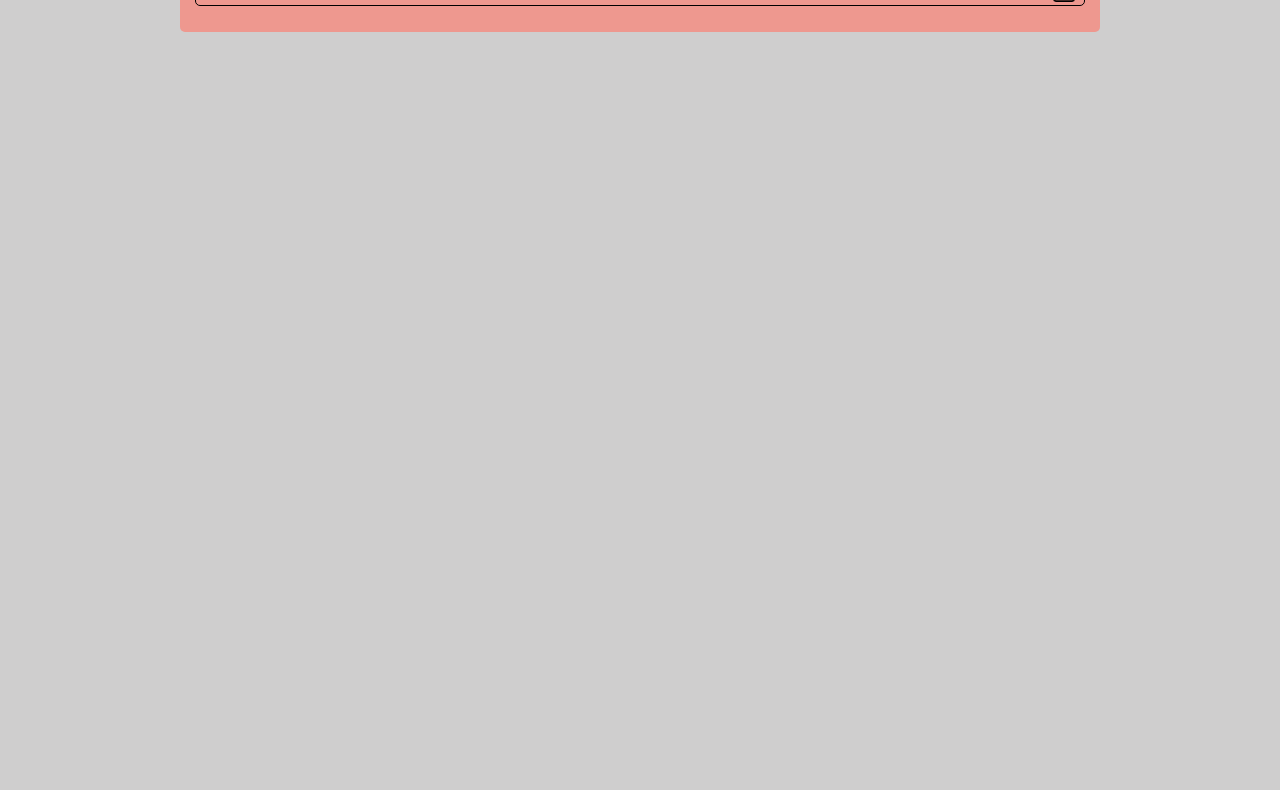
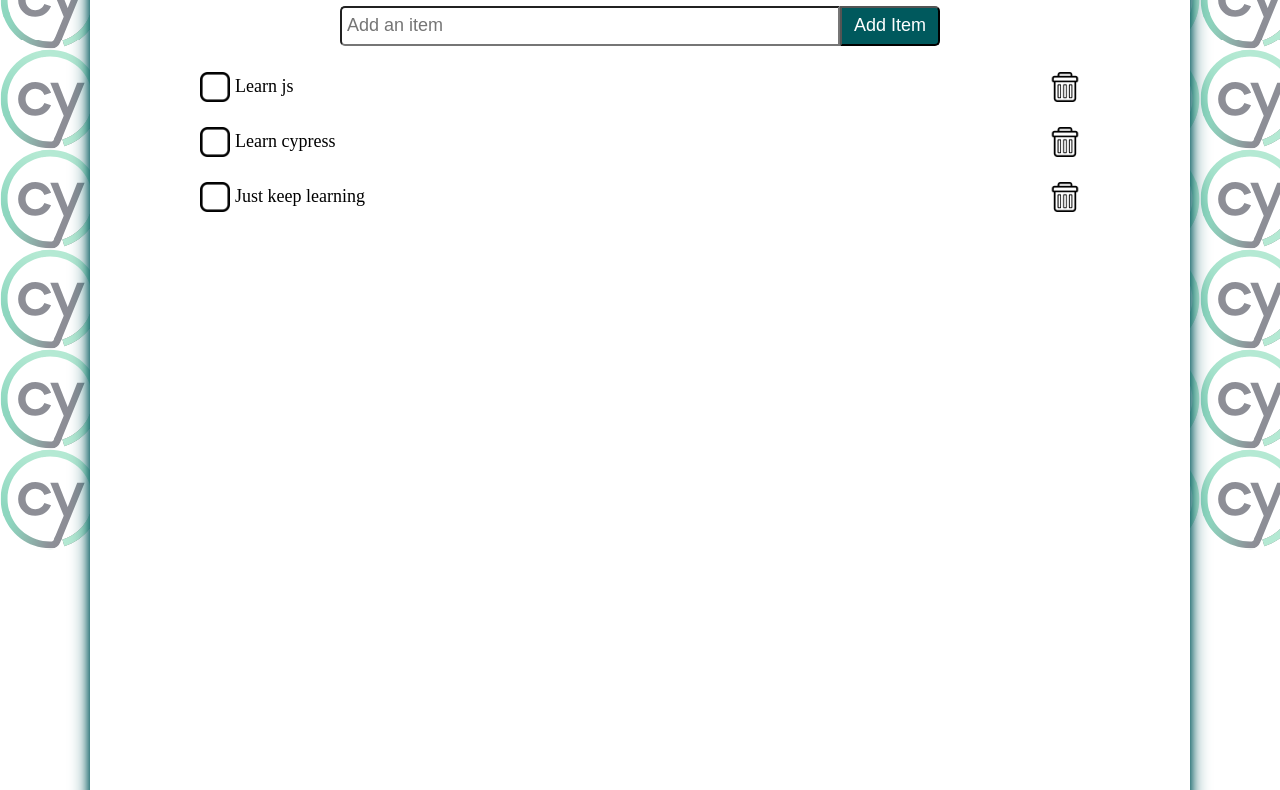
Before and after one commit to conversaShawn/simple_js_todo_app, a plain HTML site: page index.html in a window 1280 px wide. Shown: the part 250-1040 px from the top of the page. Before the commit the page ends 800 px from the top, so only its background shows below. Drawn offline with Linux system fonts and the light colour scheme.

Commit message:
update design and ux

```diff
--- a/app.js
+++ b/app.js
@@ -1,20 +1,4 @@
 // console.log("js file works");
-
-// TOGGLE COMPLETE/INCOMPLETE
-const toggleComplete = () => {
-  // console.log("it toggles");
-
-  // get parent node
-  let completed = document.querySelector("ul");
-  // add event listener
-  completed.addEventListener("click", (todo) => {
-    // toggle class
-    todo.target.tagName === "LI"
-      ? todo.target.classList.toggle("markComplete")
-      : false;
-  });
-};
-toggleComplete();
 
 // ADD DELETE BUTTON;
 const addTrashCan = () => {
@@ -23,7 +7,7 @@ const addTrashCan = () => {
   // get parent node
   let addTrashCanIcon = document.querySelectorAll("li");
 
-  // add event listener
+  // DELETE
   addTrashCanIcon.forEach((singleTrashCan) => {
     let trashcan = document.createElement("div");
     trashcan.classList.add("deleteToDo");
@@ -35,6 +19,28 @@ const addTrashCan = () => {
   });
 };
 addTrashCan();
+
+// ADD COMPLETE/INCOMPLETE BUTTON;
+const addCheckBox = () => {
+  // console.log("it toggles");
+
+  // get parent node
+  let addCheckBoxIcon = document.querySelectorAll("li");
+
+  // TOGGLE COMPLETE/INCOMPLETE
+  addCheckBoxIcon.forEach((singleCheckBox) => {
+    let checkbox = document.createElement("div");
+    checkbox.classList.add("checkToDo");
+    singleCheckBox.prepend(checkbox);
+    checkbox.addEventListener("click", () => {
+      // toggle class
+      checkbox.parentElement.classList.toggle("markComplete");
+      checkbox.classList.toggle("markCompleteCheckBox");
+      // console.log("clicks");
+    });
+  });
+};
+addCheckBox();
 
 // ADD NEW TODO
 const addNewToDo = () => {
@@ -61,6 +67,20 @@ const addNewToDo = () => {
     trashcan.parentElement.style.display = "none";
   });
 
+  // ADD COMPLETE/INCOMPLETE TO NEW TODO
+  // create element
+  let checkbox = document.createElement("div");
+  checkbox.classList.add("checkToDo");
+  // prepend complete/incomplete button to element
+  element.prepend(checkbox);
+  // add event listener to complete/incomplete button
+  checkbox.addEventListener("click", (todo) => {
+    // toggle class
+    checkbox.parentElement.classList.toggle("markComplete");
+    checkbox.classList.toggle("markCompleteCheckBox");
+    // console.log('toggles complete')
+  });
+
   // APPEND TEXT NODE TO TODO LIST OR THROW ERROR IF TEXT INPUT EMPTY
   newToDoText === ""
     ? alert("YOU MUST ENTER NEW TODO")
--- a/index.html
+++ b/index.html
@@ -1,19 +1,29 @@
 <html lang="en">
   <head>
-    <meta charset="UTF-8">
-    <meta http-equiv="X-UA-Compatible" content="IE=edge">
-    <meta name="viewport" content="width=device-width, initial-scale=1.0">
-    <link rel="stylesheet" href="./styles.css">
+    <meta charset="UTF-8" />
+    <meta http-equiv="X-UA-Compatible" content="IE=edge" />
+    <meta name="viewport" content="width=device-width, initial-scale=1.0" />
+    <link rel="stylesheet" href="./styles.css" />
+    <link rel="preconnect" href="https://fonts.googleapis.com" />
+    <link rel="preconnect" href="https://fonts.gstatic.com" crossorigin />
+    <link
+      href="https://fonts.googleapis.com/css2?family=Roboto:wght@500&display=swap"
+      rel="stylesheet"
+    />
     <title>Document</title>
   </head>
   <body>
     <div class="appContainer">
-
-        <h1>Todo App</h1>
+      <h1>cy.ToDo App</h1>
       <div class="addToDoContainer">
-
-            <input id="newToDo" type="text" />
-            <button placeholder="Add New Todo" onclick="addNewToDo()">Add</button>
+        <input id="newToDo" type="text" placeholder="Add an item" />
+        <button
+          id="addToDoButton"
+          placeholder="Add New ToDo"
+          onclick="addNewToDo()"
+        >
+          Add Item
+        </button>
       </div>
       <ul id="toDoList">
         <li class="individualToDo">Learn js</li>
--- a/styles.css
+++ b/styles.css
@@ -1,17 +1,46 @@
-body {
-  background: rgb(207, 206, 206);
+body::after {
+  background-size: 100px !important;
+  background-repeat: repeat;
+  font-family: 'Gill Sans', 'Gill Sans MT', Calibri, 'Trebuchet MS', sans-serif;
+  content: "";
+  background: url(/images/background.svg);
+  opacity: 0.5;
+  top: 0;
+  left: 0;
+  bottom: 0;
+  right: 0;
+  position: absolute;
+  z-index: -1;
 }
 
 .appContainer {
   max-width: 900px;
-  margin: auto;
-  background: rgb(238, 152, 143);
-  padding: 10px;
+  height: 100vh;
+  margin: 75px auto;
+  background: rgb(255, 255, 255);
+  padding: 100px 100px;
   border-radius: 5px;
+  box-shadow: 0 4px 8px 0 #00595d, 0 6px 20px 0 #00595d
 }
 
 h1 {
   text-align: center;
+  font-family: 'Roboto', sans-serif;
+}
+
+#addToDoButton {
+  background-color: #00595d;
+  color: white;
+  height: 40px;
+  width: 100px;
+  font-size: large;
+  border-radius: 0px 5px 5px 0px;
+}
+
+#newToDo {
+  border-radius: 5px 0px 0px 5px;
+  font-size: large;
+  padding-left: 5px;
 }
 
 .addToDoContainer {
@@ -29,7 +58,6 @@ input {
 }
 
 li {
-  border: solid 1px;
   height: 25px;
   margin: 5px;
   padding: 5px;
@@ -39,12 +67,13 @@ li {
 .individualToDo {
   list-style-type: none;
   display: flex;
-  justify-content: space-between;
+  height: 40px;
+  font-size: large;
   align-items: center;
 }
 
 .markComplete {
-  background-color: rgb(174, 112, 112);
+  color: rgb(187, 187, 187);
   text-decoration: line-through;
 }
 
@@ -53,4 +82,19 @@ li {
   width: 30px;
   background-image: url(/images/image.png);
   background-size: 30px;
+  margin-left: auto;
 }
+
+.checkToDo {
+  height: 30px;
+  width: 30px;
+  background-image: url(/images/not_checked.png);
+  background-size: 30px;
+  margin-right: 5px;
+}
+
+.markCompleteCheckBox {
+  background-image: url(/images/checked.png);
+  height: 30px;
+  width: 30px;
+}
```
Also changed, not shown: images/background.svg (added), images/checked.png (added), images/not_checked.png (added), 2 other files. Lines whose indentation alone changed are shown as unchanged.
